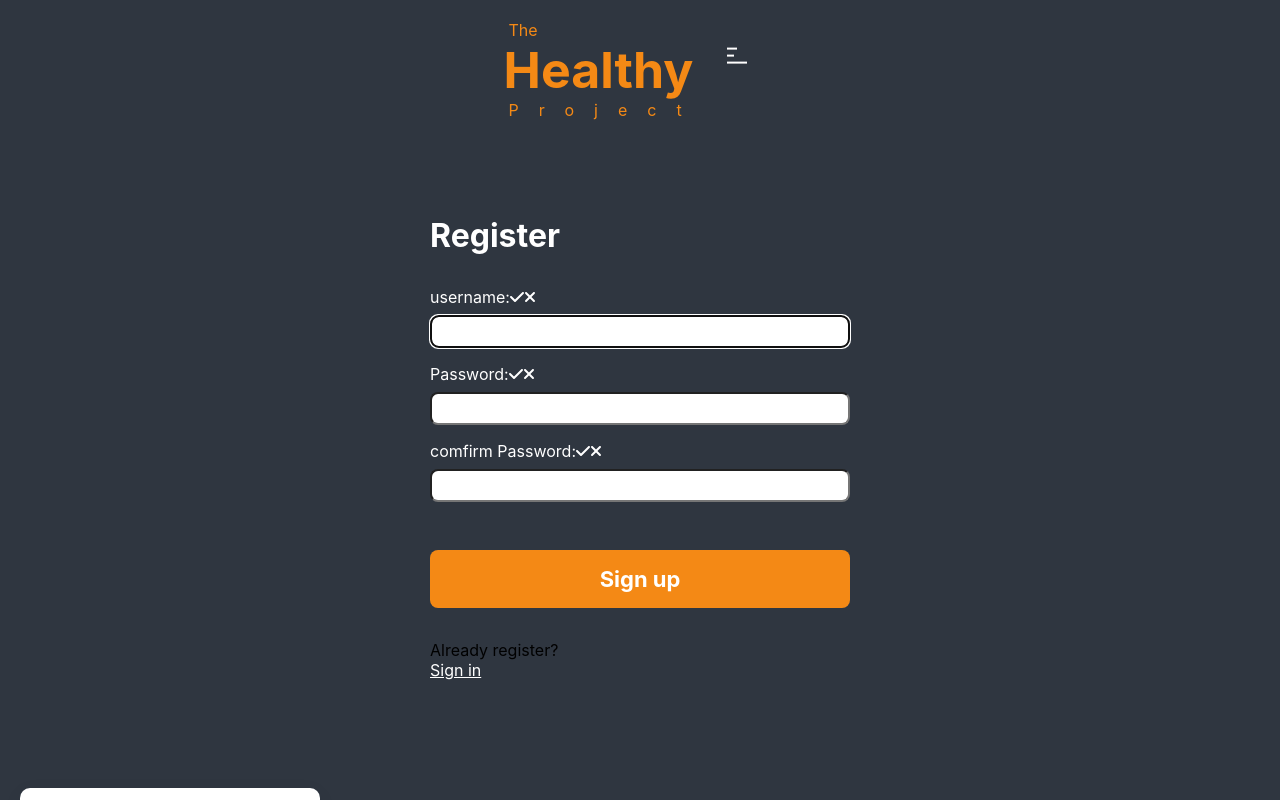
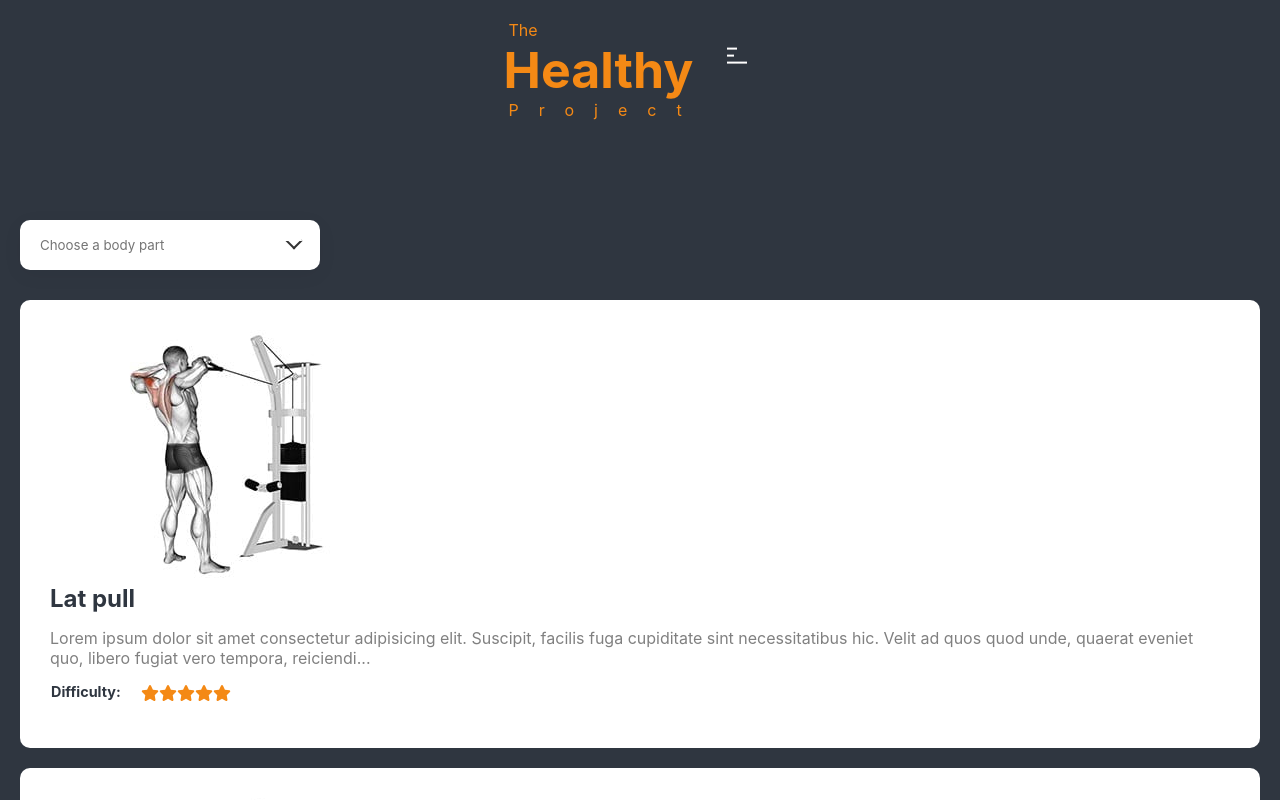
Before and after one commit to lcsaloonn/Health-react, a React (Create React App) app in the folder health-react/: page /exercices in a window 1280 px wide. Shown: the top 800 px of the page. Built offline with nearby package versions, Linux system fonts and the light colour scheme.

Commit message:
display correction

```diff
--- a/health-react/src/views/exercice-view/exerciceView.tsx
+++ b/health-react/src/views/exercice-view/exerciceView.tsx
@@ -10,7 +10,6 @@ const ExerciceView = () => {
   const mock = exerciceCardMock;
   return (
     <div className="main-container">
-      <RegisterForm></RegisterForm>
       <div className="exerciceView">
         <DropDownListIcon
           data={dropdowMock}
```
